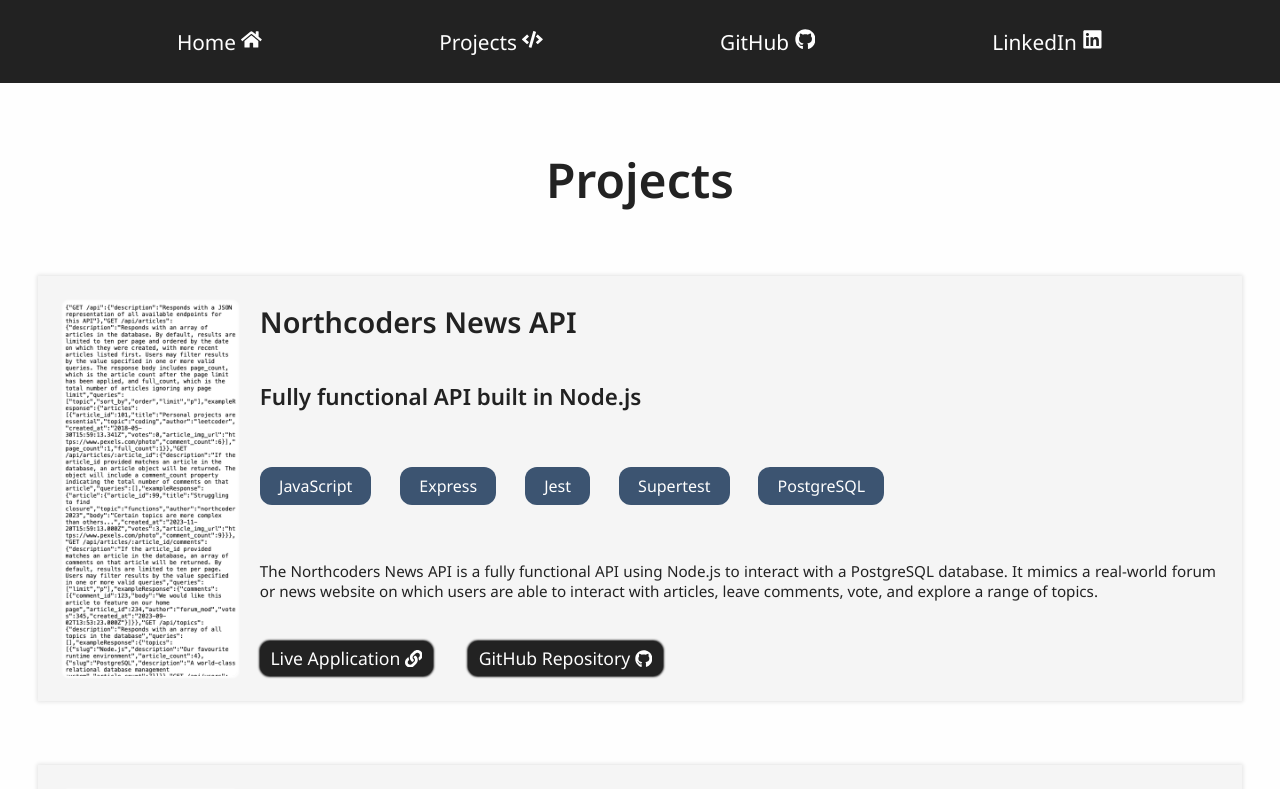
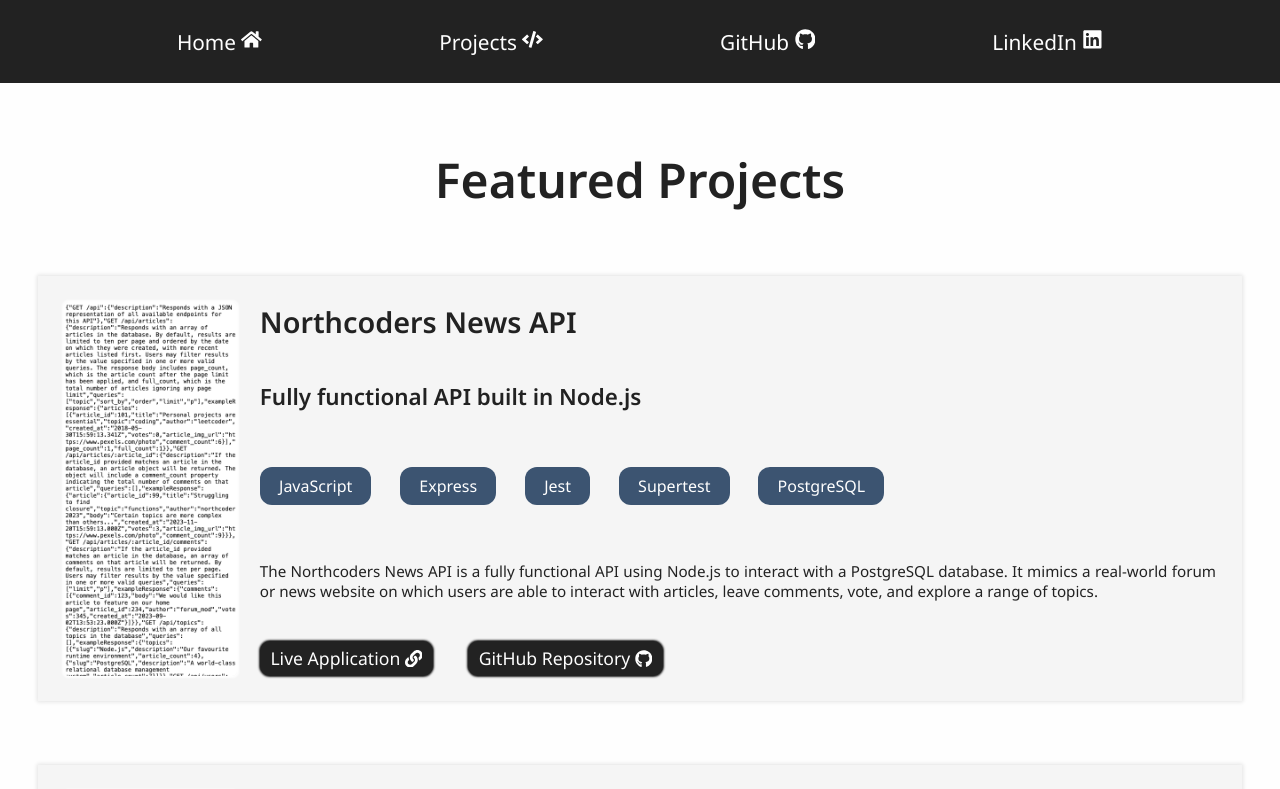
Before and after one commit to gcpearse/portfolio, a React (Vite) app: page /projects in a window 1280 px wide. Shown: the top 789 px of the page. Built offline with nearby package versions, Linux system fonts and the light colour scheme.

Commit message:
header update

```diff
--- a/src/components/pages/projects/Projects.tsx
+++ b/src/components/pages/projects/Projects.tsx
@@ -5,7 +5,7 @@ import SingleProject from "./SingleProject"
 const Projects: React.FC = () => {
   return (
     <section className="projects-section">
-      <h1>Projects</h1>
+      <h1>Featured Projects</h1>
       <div>
         <ul>
           {projects.map((project) => {
```
